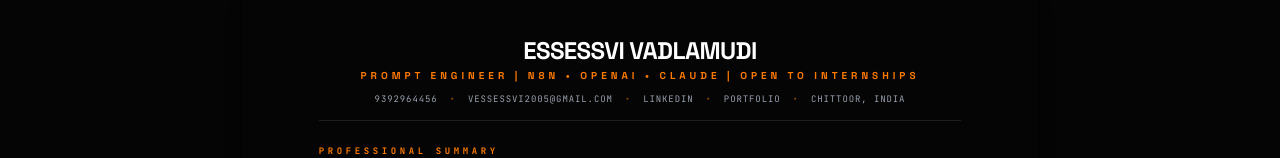
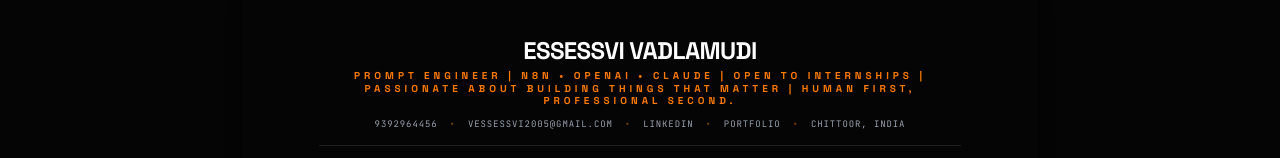
Before and after one commit to ESSESSVIssv/Essessvi-, a React (Vite) app: page /resume in a window 1280 px wide. Shown: the part 273-431 px from the top of the page. Built offline with nearby package versions, Linux system fonts and the light colour scheme; no server answers.

Commit message:
feat: Use dynamic role from PERSONAL_INFO in Resume
The resume component now dynamically displays the user's role by fetching it from the `PERSONAL_INFO` constant. This replaces the hardcoded role with a more maintainable and configurable value.

```diff
--- a/src/components/Resume.tsx
+++ b/src/components/Resume.tsx
@@ -133,7 +133,7 @@ export default function Resume() {
               {PERSONAL_INFO.name}
             </h1>
             <p className="text-brand font-display font-bold text-[10px] uppercase tracking-[0.4em] mb-3 leading-tight">
-              Prompt Engineer | n8n • OpenAI • Claude | Open to Internships
+              {PERSONAL_INFO.role}
             </p>
             <div className="flex flex-wrap justify-center items-center gap-x-3 gap-y-1 text-[9px] font-mono text-gray-400 uppercase tracking-widest leading-none">
               <span>{PERSONAL_INFO.phone}</span>
```
